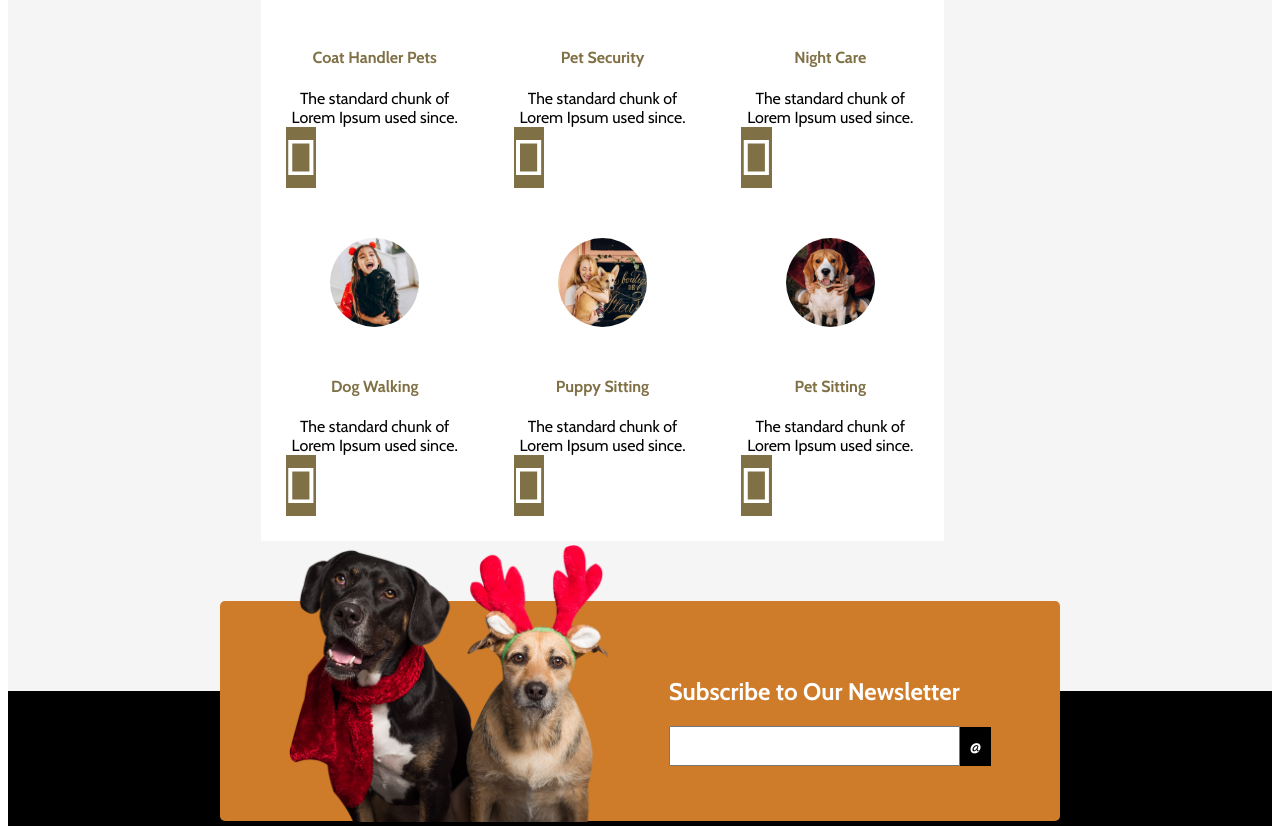
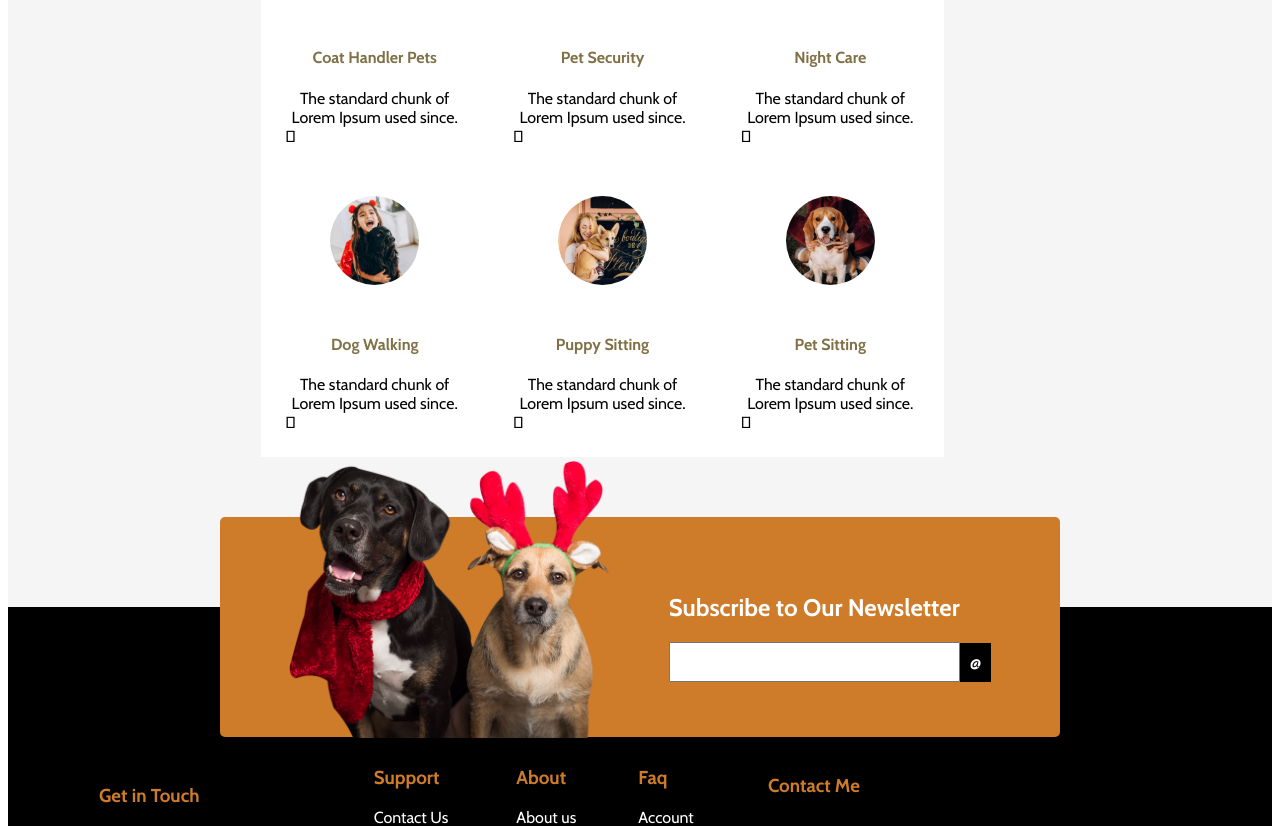
Before and after one commit to maurocazzato/proj-html-vuejs, a Vue app: page /Services in a window 1280 px wide. Shown: the part 1685-2511 px from the top of the page. Built offline with nearby package versions, Linux system fonts and the light colour scheme.

Commit message:
fontawesome bug fixed

```diff
--- a/package.json
+++ b/package.json
@@ -10,6 +10,7 @@
   },
   "dependencies": {
     "@fortawesome/fontawesome-free": "^6.5.1",
+    "@fortawesome/fontawesome-free-webfonts": "^1.0.9",
     "axios": "^1.6.5",
     "bootstrap": "^5.3.2",
     "font-awesome": "^4.7.0",
--- a/src/App.vue
+++ b/src/App.vue
@@ -23,4 +23,6 @@ export default {
 </template>
 
 <style lang="scss" scoped>
+
+@use '../src/styles/general' as *;
 </style>
--- a/src/components/pages/appServices.vue
+++ b/src/components/pages/appServices.vue
@@ -58,7 +58,7 @@ export default {
                     </div>
                     <h4>Coat Handler Pets</h4>
                     <div class="caption">The standard chunk of Lorem Ipsum used since. </div>
-                    <i id="arrow-up" class="fa-light fa-arrow-up fa-rotate-by" style="--fa-rotate-angle: 45deg;"></i>
+                    <i class="fa-solid fa-arrow-right"></i>
                 </div>
 
                 <!-- Pet Security   -->
@@ -69,7 +69,7 @@ export default {
                     </div>
                     <h4>Pet Security</h4>
                     <div class="caption">The standard chunk of Lorem Ipsum used since. </div>
-                    <i id="arrow-up" class="fa-light fa-arrow-up fa-rotate-by" style="--fa-rotate-angle: 45deg;"></i>
+                    <i class="fa-light fa-arrow-up fa-rotate-by" style="--fa-rotate-angle: 45deg;"></i>
                 </div>
 
                 <!-- Night Care  -->
@@ -80,7 +80,7 @@ export default {
                     </div>
                     <h4>Night Care</h4>
                     <div class="caption">The standard chunk of Lorem Ipsum used since. </div>
-                    <i id="arrow-up" class="fa-light fa-arrow-up fa-rotate-by" style="--fa-rotate-angle: 45deg;"></i>
+                    <i class="fa-light fa-arrow-up fa-rotate-by" style="--fa-rotate-angle: 45deg;"></i>
                 </div>
 
                 <!-- Dog Walking  -->
@@ -91,7 +91,7 @@ export default {
                     </div>
                     <h4>Dog Walking</h4>
                     <div class="caption">The standard chunk of Lorem Ipsum used since. </div>
-                    <i id="arrow-up" class="fa-light fa-arrow-up fa-rotate-by" style="--fa-rotate-angle: 45deg;"></i>
+                    <i class="fa-light fa-arrow-up fa-rotate-by" style="--fa-rotate-angle: 45deg;"></i>
                 </div>
 
                 <!-- Puppy Sitting  -->
@@ -102,7 +102,7 @@ export default {
                     </div>
                     <h4>Puppy Sitting</h4>
                     <div class="caption">The standard chunk of Lorem Ipsum used since. </div>
-                    <i id="arrow-up" class="fa-light fa-arrow-up fa-rotate-by" style="--fa-rotate-angle: 45deg;"></i>
+                    <i class="fa-light fa-arrow-up fa-rotate-by" style="--fa-rotate-angle: 45deg;"></i>
                 </div>
 
                 <!-- Pet Sitting  -->
@@ -113,7 +113,7 @@ export default {
                     </div>
                     <h4>Pet Sitting</h4>
                     <div class="caption">The standard chunk of Lorem Ipsum used since. </div>
-                    <i id="arrow-up" class="fa-light fa-arrow-up fa-rotate-by" style="--fa-rotate-angle: 45deg;"></i>
+                    <i class="fa-light fa-arrow-up fa-rotate-by" style="--fa-rotate-angle: 45deg;"></i>
                 </div>
             </div>
         </div>
--- a/src/styles/_general.scss
+++ b/src/styles/_general.scss
@@ -6,3 +6,6 @@
 img {
     max-width: 100%;
 }
+
+@import '../../node_modules/@fortawesome/fontawesome-free/css/all.min.css';
+@import '../../node_modules/@fortawesome/fontawesome-free-webfonts/css/fa-brands.css';
```
Also changed, not shown: 1 other file (tests, documents, lock files or other folders).
